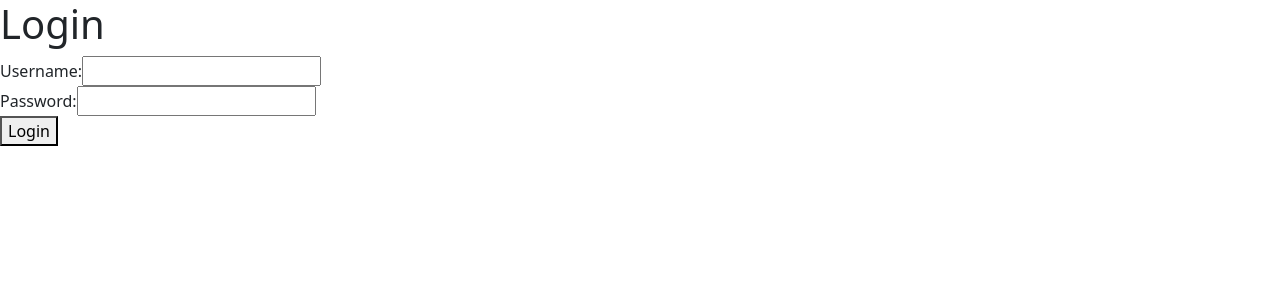
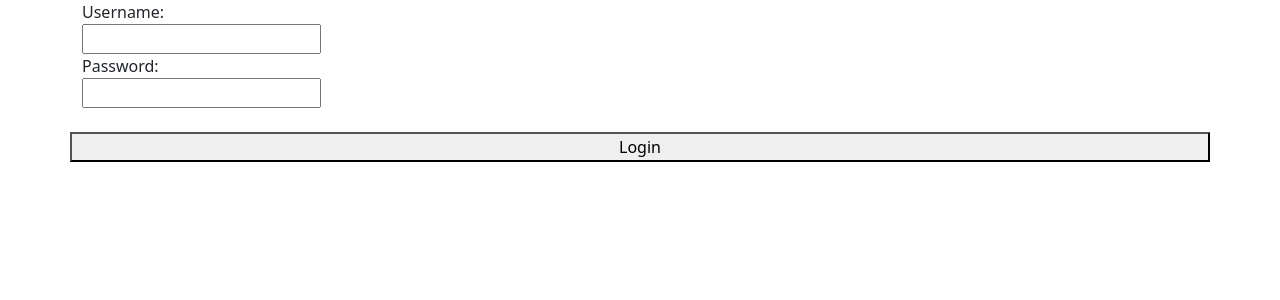
Before and after one commit to Nagavardhan123/hands_on_magicbricks, a React (Create React App) app: page / in a window 1280 px wide. Shown: the top 300 px of the page. Built offline with nearby package versions, Linux system fonts and the light colour scheme.

Commit message:
updated content

```diff
--- a/src/screens/Login.js
+++ b/src/screens/Login.js
@@ -9,7 +9,6 @@ const LoginPage = () => {
   const handleLogin = () => {
     if (username === 'nagvardhan99@gmail.com' && password === 'Naga@123') {
       setLoggedIn(true);
-      alert('Login successful!');
     } else {
       alert('Invalid username or password. Please try again.');
     }
@@ -34,17 +33,29 @@ const LoginPage = () => {
       {loggedIn ? (
         <Home username={username} handleLogout={handleLogout} />
       ) : (
-        <div>
-          <h1>Login</h1>
-          <div>
+        <div class="container">
+            <form action="/action_page.php">
+            <div class="row">
+                <div class="col-25">
                 <label>Username:</label>
+                </div>
+                <div class="col-75">
                     <input type="text" value={username} onChange={handleChangeUsername} />
                 </div>
-          <div>
+            </div>
+            <div class="row">
+                <div class="col-25">
                 <label>Password:</label>
+                </div>
+                <div class="col-75">
                 <input type="password" value={password} onChange={handleChangePassword} />
                 </div>
+            </div>
+            <br/>
+            <div class="row">
             <button onClick={handleLogin}>Login</button>
+            </div>
+            </form>
         </div>
       )}
     </div>
```
Lines whose indentation alone changed are shown as unchanged.
